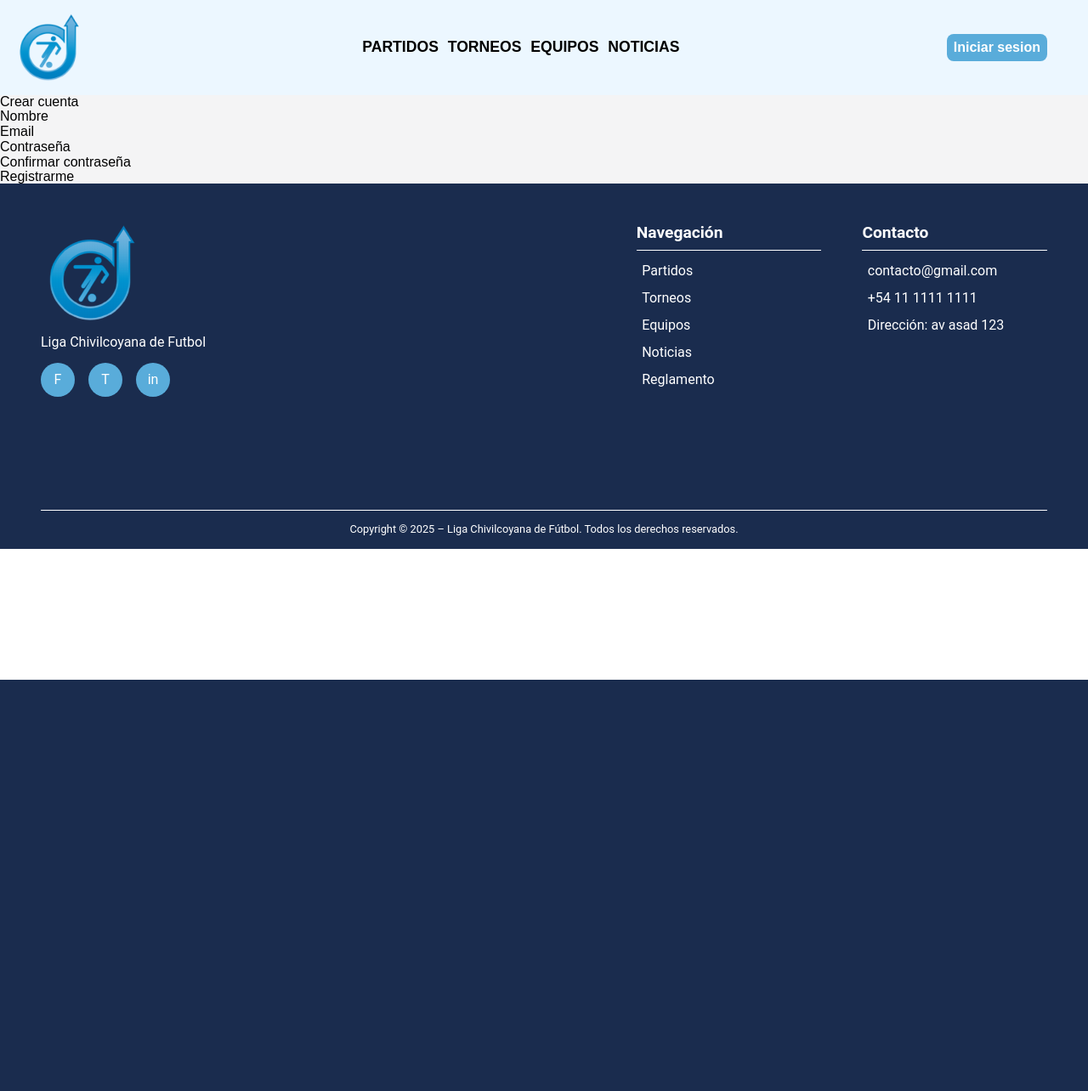
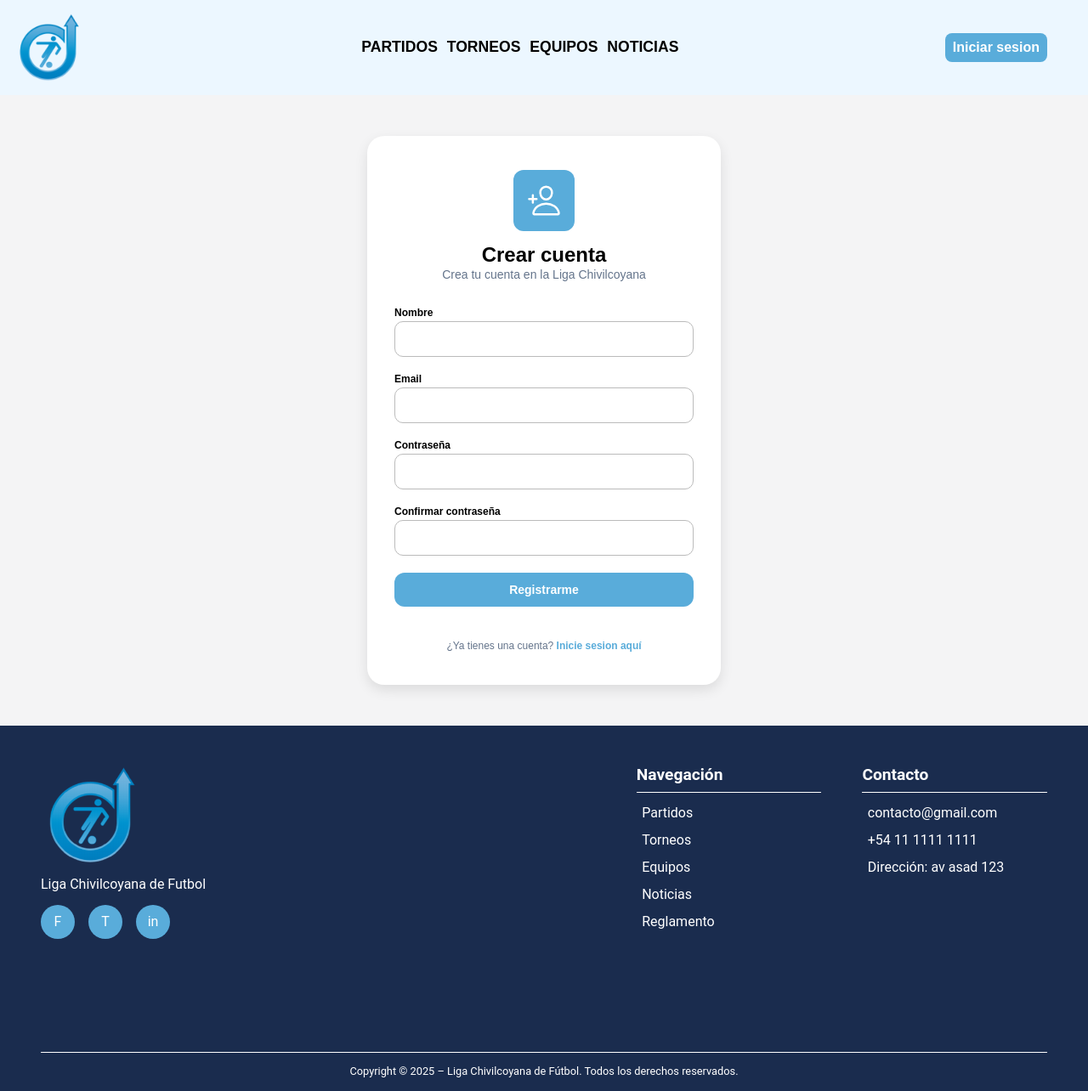
Before and after one commit to JosueGaticaOdato/liga-chivilcoyana-futbol, a Laravel app: page /register in a window 1280 px wide. Shown: the whole page at 85% size. Before the commit the page ends 800 px from the top, so only its background shows below. Run offline with Laravel 12, Linux system fonts and the light colour scheme; style sheets or scripts are compiled from the project's sources.

Commit message:
Login y register con estilos

```diff
--- a/resources/css/app.css
+++ b/resources/css/app.css
@@ -23,6 +23,10 @@
 }
 
 /* ===== HEADER GENERAL ===== */
+
+body{
+    background-color: var(--color-bg-muted);
+}
 
 .main{
     background-color: var(--color-bg-muted);
--- /dev/null
+++ b/resources/css/auth/auth.css
@@ -0,0 +1,151 @@
+/* ===== CONTENEDOR ===== */
+.auth-container {
+    max-width: 26rem;
+    margin: 3rem auto;
+    padding: 2.5rem 2rem;
+
+    background-color: var(--color-blanco);
+    border-radius: 1.25rem;
+    box-shadow: var(--sombra-suave);
+
+    text-align: center;
+}
+
+/* ===== HEADER ===== */
+.auth-header {
+    margin-bottom: 2rem;
+}
+
+.auth-icon {
+    width: 2.5rem;
+    height: 2.5rem;
+    margin: 0 auto 1rem;
+    padding: 1rem;
+
+    background-color: var(--color-primario);
+    color: var(--color-letras-secundario);
+
+    display: flex;
+    align-items: center;
+    justify-content: center;
+
+    border-radius: 0.75rem;
+    font-size: 1.25rem;
+}
+
+.auth-header h1 {
+    font-size: 1.5rem;
+    font-weight: 800;
+    margin-bottom: 0.25rem;
+    color: var(--color-letras-primario);
+}
+
+.auth-header p {
+    font-size: 0.875rem;
+    color: var(--color-letras-terceario);
+}
+
+/* ===== FORM ===== */
+.auth-form {
+    text-align: left;
+    margin-top: 2rem;
+}
+
+.auth-form label {
+    display: block;
+    font-size: 0.75rem;
+    font-weight: 700;
+    margin-bottom: 0.25rem;
+    color: var(--color-letras-primario);
+}
+
+.auth-form input {
+    width: 100%;
+    padding: 0.75rem 0.875rem;
+    margin-bottom: 1.25rem;
+
+    border-radius: 0.625rem;
+    border: 1px solid var(--color-inputs);
+
+    font-size: 0.875rem;
+}
+
+.auth-form input:focus {
+    outline: none;
+    border-color: var(--color-primario);
+    box-shadow: var(--sombra-suave);
+}
+
+/* ===== ERROR ===== */
+.error {
+    text-align: center;
+    font-size: 0.75rem;
+    color: var(--color-error);
+    margin-bottom: 1rem;
+}
+
+/* ===== BOTON ===== */
+.auth-form button {
+    width: 100%;
+    padding: 0.75rem;
+
+    border: none;
+    border-radius: 0.75rem;
+
+    background-color: var(--color-primario);
+    color: var(--color-blanco);
+
+    font-size: 0.875rem;
+    font-weight: 700;
+    cursor: pointer;
+
+    border: 1px solid transparent;
+
+    transition: background-color 0.3s ease, transform 0.3s ease;
+}
+
+/* ===============================
+   FOOTER
+================================ */
+.auth-footer {
+    margin-top: 2.5rem;
+    font-size: 0.75rem;
+    color: var(--color-letras-terceario);
+}
+
+.auth-footer a {
+    color: var(--color-primario);
+    font-weight: 700;
+    text-decoration: none;
+}
+
+
+/* ===================================================
+   RESPONSIVE
+======================================================
+*/
+
+/* ===================================================
+   TABLET (>= 768px)
+====================================================== */
+
+@media (min-width: 768px) {
+}
+
+/* ===================================================
+   DESKTOP (>= 1024px)
+====================================================== */
+
+@media (min-width: 1024px) {
+    .auth-form button:hover {
+        background-color: var(--color-blanco);
+        color: var(--color-primario);
+        transform: translateY(-1px);
+        border: 1px solid var(--color-primario);
+    }
+
+    .auth-footer a:hover {
+        text-decoration: underline;
+    }
+
+}
--- a/resources/css/header.css
+++ b/resources/css/header.css
@@ -63,6 +63,8 @@
     font-weight: bolder;
     color: var(--color-letras-secundario);
     background-color: var(--color-primario);
+
+    border: 1px solid transparent;
 }
 
 /* ===== RESPONSIVE ===== */
--- a/resources/css/variables.css
+++ b/resources/css/variables.css
@@ -41,6 +41,9 @@
     --color-secundario: #aaaaaa;
     --color-tercerario: #aaaaaa;
     --color-cuaternario: #aaaaaa;
+
+    /* Inputs */
+    --color-inputs: #bbbbbb;
 
     /* Estados */
     --color-success: #16a34a;
--- a/resources/views/auth/register.blade.php
+++ b/resources/views/auth/register.blade.php
@@ -2,36 +2,36 @@
 
 @section('title', 'Crear cuenta')
 
+@push('styles')
+    @vite('resources/css/auth/auth.css')
+@endpush
+
 @section('content')
 <section class="auth-container">
 
-    <h1>Crear cuenta</h1>
+    <header class="auth-header">
+        <ion-icon name="person-add-outline" class="auth-icon"></ion-icon>
+        <h1>Crear cuenta</h1>
+        <p>Crea tu cuenta en la Liga Chivilcoyana</p>
+    </header>
 
     <form method="POST" action="{{ route('register.store') }}" class="auth-form">
         @csrf
 
-        <div class="form-group">
-            <label>Nombre</label>
-            <input type="text" name="name" value="{{ old('name') }}" required>
-        </div>
+        <label for="name">Nombre</label>
+        <input type="text" name="name" value="{{ old('name') }}" required>
 
-        <div class="form-group">
-            <label>Email</label>
-            <input type="email" name="email" value="{{ old('email') }}" required>
-        </div>
+        <label for="email">Email</label>
+        <input type="email" name="email" value="{{ old('email') }}" required>
 
-        <div class="form-group">
-            <label>Contraseña</label>
-            <input type="password" name="password" required>
-        </div>
+        <label for="password">Contraseña</label>
+        <input type="password" name="password" required>
 
-        <div class="form-group">
-            <label>Confirmar contraseña</label>
-            <input type="password" name="password_confirmation" required>
-        </div>
+        <label for="password_confirmation">Confirmar contraseña</label>
+        <input type="password" name="password_confirmation" required>
 
         @if ($errors->any())
-            <ul class="errors">
+            <ul class="error">
                 @foreach ($errors->all() as $error)
                     <li>{{ $error }}</li>
                 @endforeach
@@ -41,5 +41,11 @@
         <button type="submit">Registrarme</button>
     </form>
 
+    <footer class="auth-footer">
+        <p>¿Ya tienes una cuenta?
+            <a href="{{ route('login') }}">Inicie sesion aquí</a>
+        </p>
+    </footer>
+
 </section>
 @endsection
```
Also changed, not shown: resources/css/partidos/index.css (+9 -0 lines), resources/views/auth/login.blade.php (+19 -10 lines).
